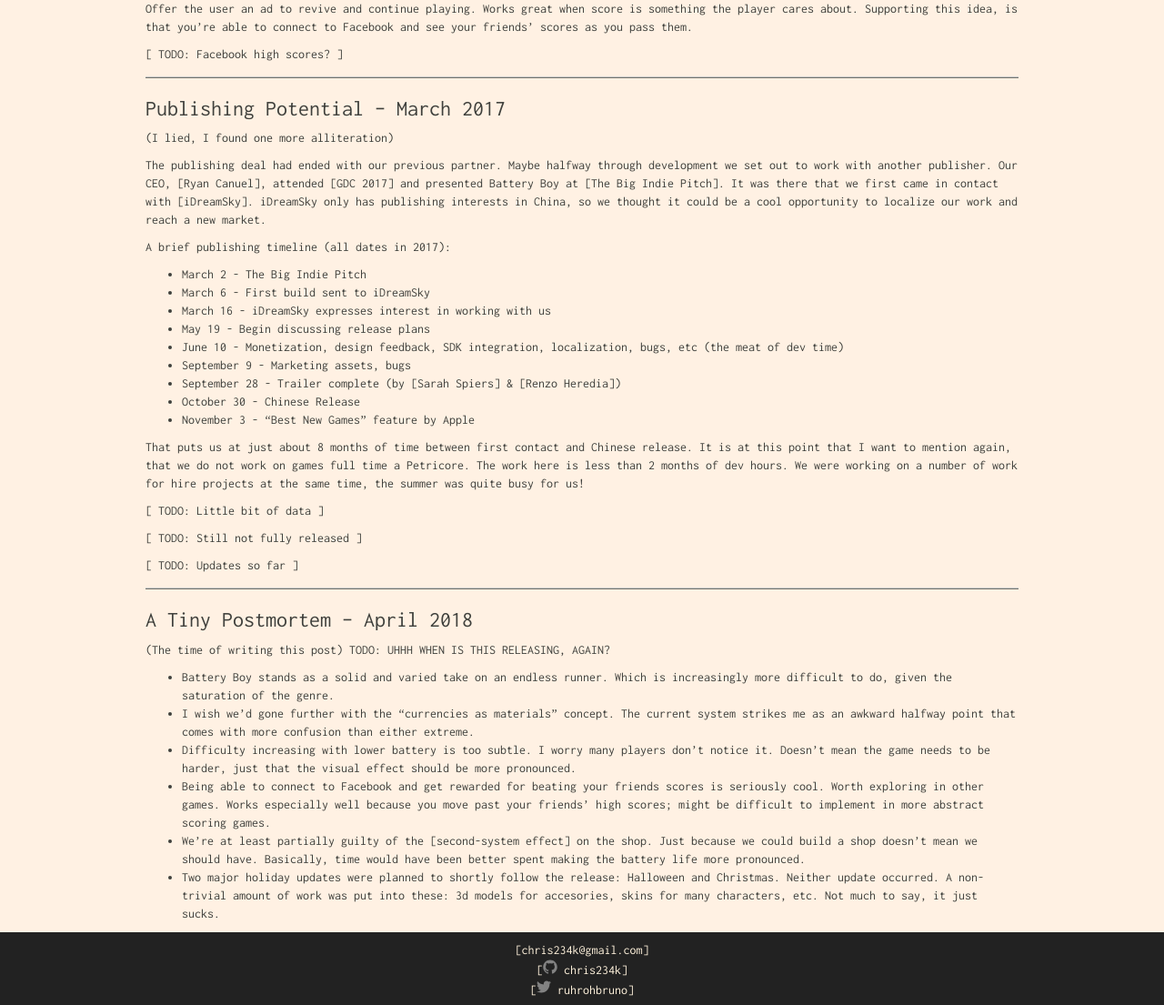
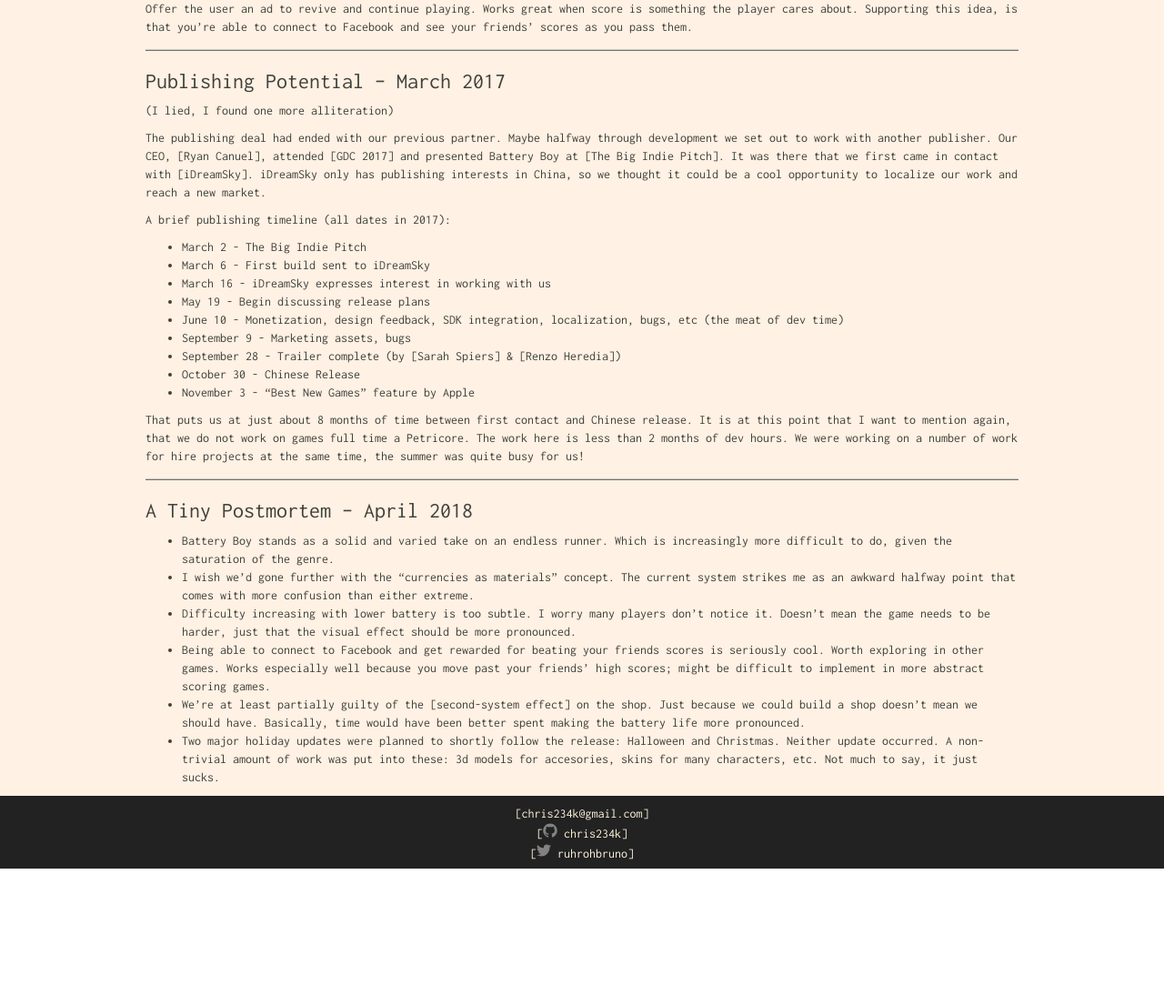
Before and after one commit to Chris234k/chris234k.github.io, a Jekyll site: the page built from _games/batteryboy.md, in a window 1280 px wide and 1400 px high, scrolled down 8208 px. Shown: the part 295-1400 px from the top of the window at 91% size. Built offline with Jekyll 4.4.1, drawn with Linux system fonts in a browser that asks for light colours; after the commit the page ends 9458 px from its top, so only the background shows below that.

Commit message:
It's about time battery boy was just made visible on the site. Never got around to finishing up that stuff, but I think its better to have it in this state than not at all. Still good content here.

```diff
--- a/_games/batteryboy.md
+++ b/_games/batteryboy.md
@@ -5,7 +5,7 @@
 collection: games
 thumbnail: assets/images/batteryboy/thumbnail.png
 trailer: https://www.youtube.com/embed/qqFoSA4W-Ag
-grid-rank: -1
+grid-rank: 4
 published: true
 ---
 
@@ -132,8 +132,6 @@
 </div>
 Offer the user an ad to revive and continue playing. Works great when score is something the player cares about. Supporting this idea, is that you're able to connect to Facebook and see your friends' scores as you pass them.
 
-[ TODO: Facebook high scores? ]
-
 ---
 
 ### Publishing Potential -- March 2017
@@ -154,16 +152,9 @@
 
 That puts us at just about 8 months of time between first contact and Chinese release. It is at this point that I want to mention again, that we do not work on games full time a Petricore. The work here is less than 2 months of dev hours. We were working on a number of work for hire projects at the same time, the summer was quite busy for us!
 
-[ TODO: Little bit of data ]
-
-[ TODO: Still not fully released ]
-
-[ TODO: Updates so far ]
-
 ---
 
 ### A Tiny Postmortem -- April 2018
-(The time of writing this post) TODO: UHHH WHEN IS THIS RELEASING, AGAIN?
 - Battery Boy stands as a solid and varied take on an endless runner. Which is increasingly more difficult to do, given the saturation of the genre.
 - I wish we'd gone further with the "currencies as materials" concept. The current system strikes me as an awkward halfway point that comes with more confusion than either extreme.
 - Difficulty increasing with lower battery is too subtle. I worry many players don't notice it. Doesn't mean the game needs to be harder, just that the visual effect should be more pronounced.
```
Also changed, not shown: _games/deaddropdesperado.md (+1 -1 lines).
